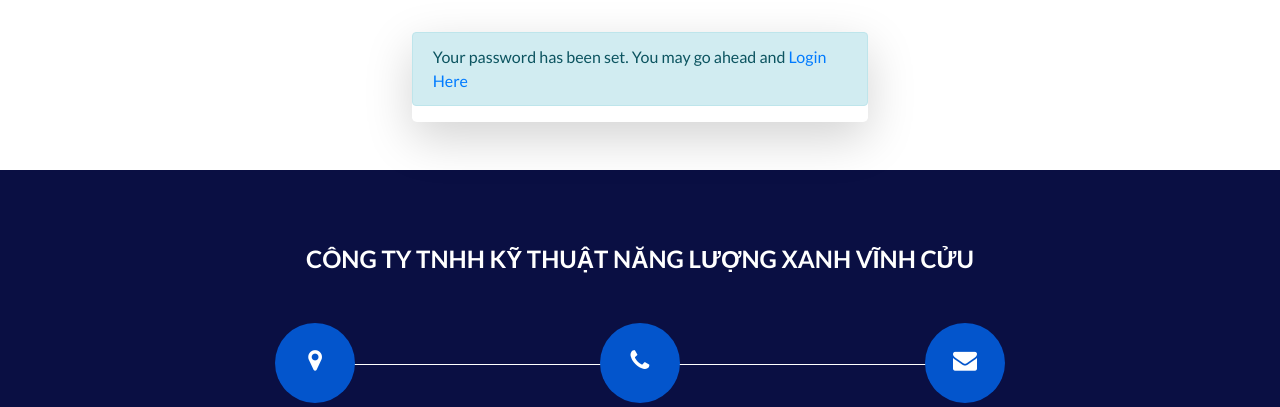
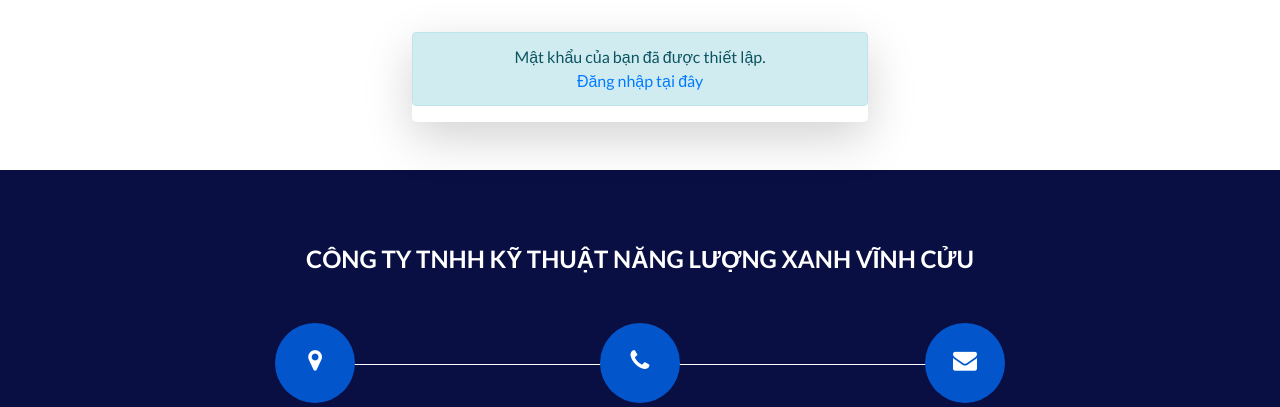
Before and after one commit to phanthang07/WEB, a Django app: page /password-reset-complete/ in a window 1280 px wide. Shown: the part 122-529 px from the top of the page. Run offline with Django 5.2, Linux system fonts and the light colour scheme; some libraries are stand-ins or nearby versions.

Commit message:
commit 22-04

```diff
--- a/app/templates/pages/password_reset_complete.html
+++ b/app/templates/pages/password_reset_complete.html
@@ -8,9 +8,10 @@
     <div class="row justify-content-center">
         <div class="col-lg-5">
             <div class="card shadow-lg border-0 rounded-lg mt-0 mb-3">
-                <div class="alert alert-info">
-                    Your password has been set. You may go ahead and
-                    <a href="{% url 'signin' %}">Login Here</a>
+                <div class="alert alert-info text-center"> <!-- Thêm lớp text-center ở đây -->
+                    Mật khẩu của bạn đã được thiết lập.
+                    <br>
+                    <a href="{% url 'signin' %}">Đăng nhập tại đây</a>
                 </div>
             </div>
         </div>
--- a/app/templates/pages/password_reset_sent.html
+++ b/app/templates/pages/password_reset_sent.html
@@ -7,15 +7,15 @@
     <div class="row justify-content-center">
         <div class="col-lg-5">
             <div class="card shadow-lg border-0 rounded-lg mt-0 mb-3">
-                <div class="alert alert-info">
+                <div class="alert alert-info text-center"> <!-- Thêm lớp CSS text-center ở đây -->
                     <p>
                         Chúng tôi đã gửi cho bạn email hướng dẫn cách đặt mật khẩu nếu tài khoản tồn tại với email bạn đã nhập. Bạn sẽ nhận được chúng trong thời gian ngắn. Nếu bạn không nhận được email, vui lòng đảm bảo rằng bạn đã nhập địa chỉ bạn đã đăng ký và kiểm tra thư mục thư rác.
                     </p>
-                    <a href="{% url 'signin' %}">Login Here</a>
                 </div>
             </div>
         </div>
     </div>
 </div>
+
   <!-- end reset_password section -->
 {%endblock%}
--- a/app/templates/pages/signin.html
+++ b/app/templates/pages/signin.html
@@ -63,6 +63,4 @@
             </div>
         </div>
     </div>
-
-
 {%endblock%}
--- a/customer/templates/pages/customer.html
+++ b/customer/templates/pages/customer.html
@@ -1,9 +1,9 @@
 {% extends "pages/base.html"%}
 {% load static %}
-{% block title %}About{%endblock%}
+{% block title %}Customers{%endblock%}
 {% block content %}
 
-  <!-- about section -->
+  <!-- Customers section -->
 
   <div style="width: 70%; margin: 0 auto;">
     <table class="table table-striped">
@@ -28,6 +28,6 @@
     </table>
 </div>
 
-  <!-- end about section -->
+  <!-- end Customers section -->
 
 {%endblock%}
```
